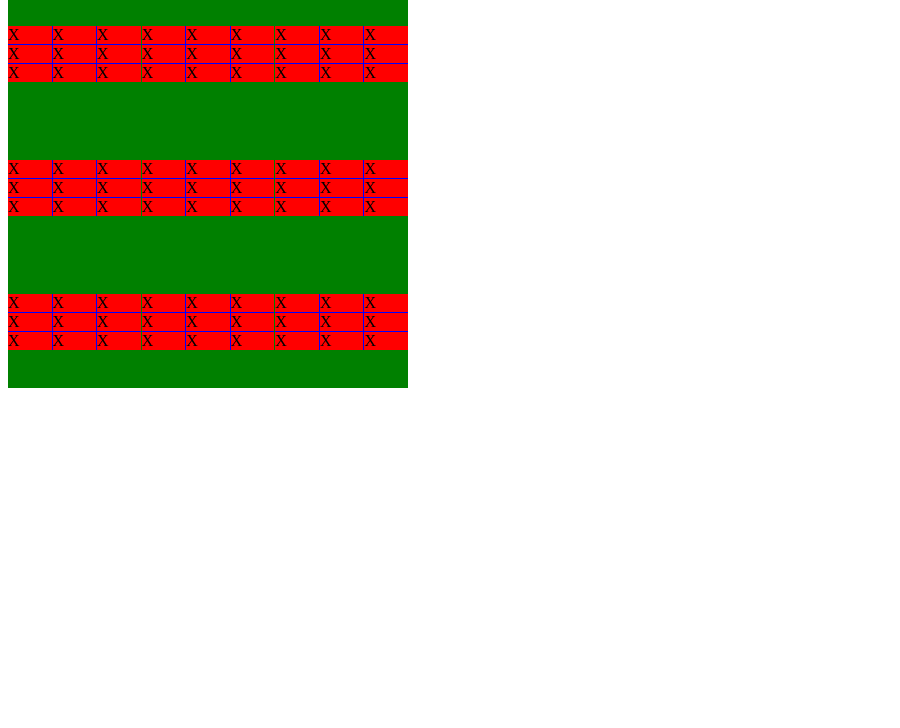
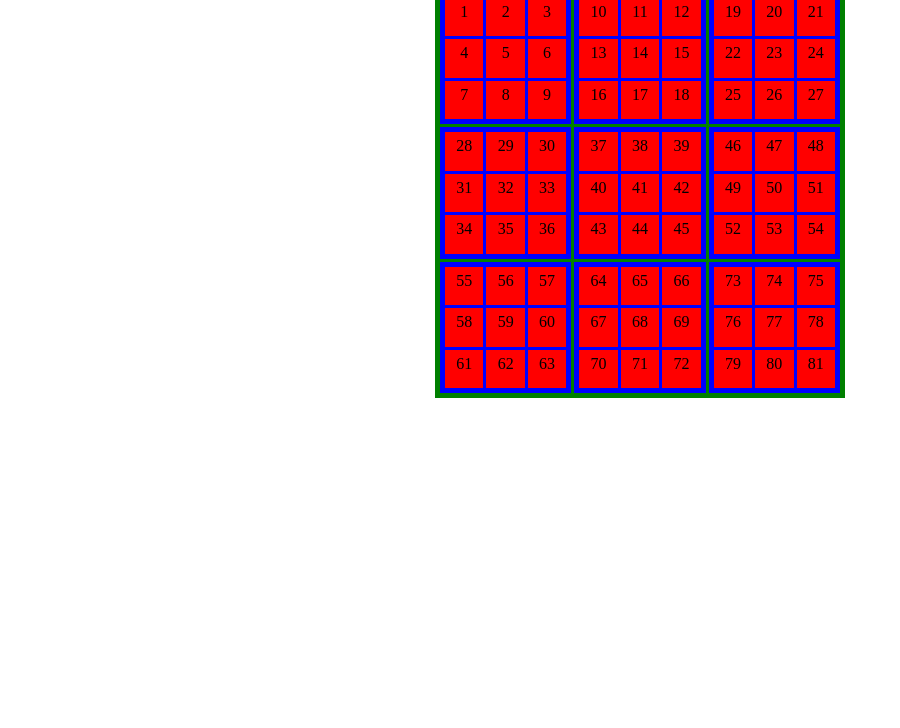
Before and after one commit to IiroCH/sudoku, a plain HTML site: page game.html in a window 1280 px wide. Shown: the part 72-800 px from the top of the page, without its empty margins (0-900 px from the left). Drawn offline with Linux system fonts and the light colour scheme.

Commit message:
Fixed game board look, made cell fill test more comprehensive

```diff
--- a/game.css
+++ b/game.css
@@ -9,24 +9,33 @@ header {
 }
 /* Header styles */
 
+main {
+    display: flex;
+    justify-content: center;
+    align-items: center;
+}
+
 #game-board {
     height: 50vh;
     width: 50vh;
     display: grid;
     grid-template: 1fr 1fr 1fr / 1fr 1fr 1fr;
-    gap: 1px;
-    justify-content: center;
-    align-items: center;
+    gap: 3px;
     background-color: green;
+    padding: 5px;
 }
 
 .supercell {
     display: grid;
     grid-template: 1fr 1fr 1fr / 1fr 1fr 1fr;
-    gap: 1px;
+    gap: 3px;
     background-color: blue;
+    padding: 5px;
+    box-sizing: border-box;
 }
 
 .cell {
+    text-align: center;
     background-color: red;
+    padding: 5px;
 }
--- a/game.js
+++ b/game.js
@@ -22,7 +22,7 @@ const init = () => {
         for (let j = 0; j < 9; j++) {
             const cell = document.createElement("div");
             cell.classList.add("cell");
-            cell.innerText = "X";
+            cell.innerText = 9 * i + j + 1;
 
             supercell.appendChild(cell);
         }
```
